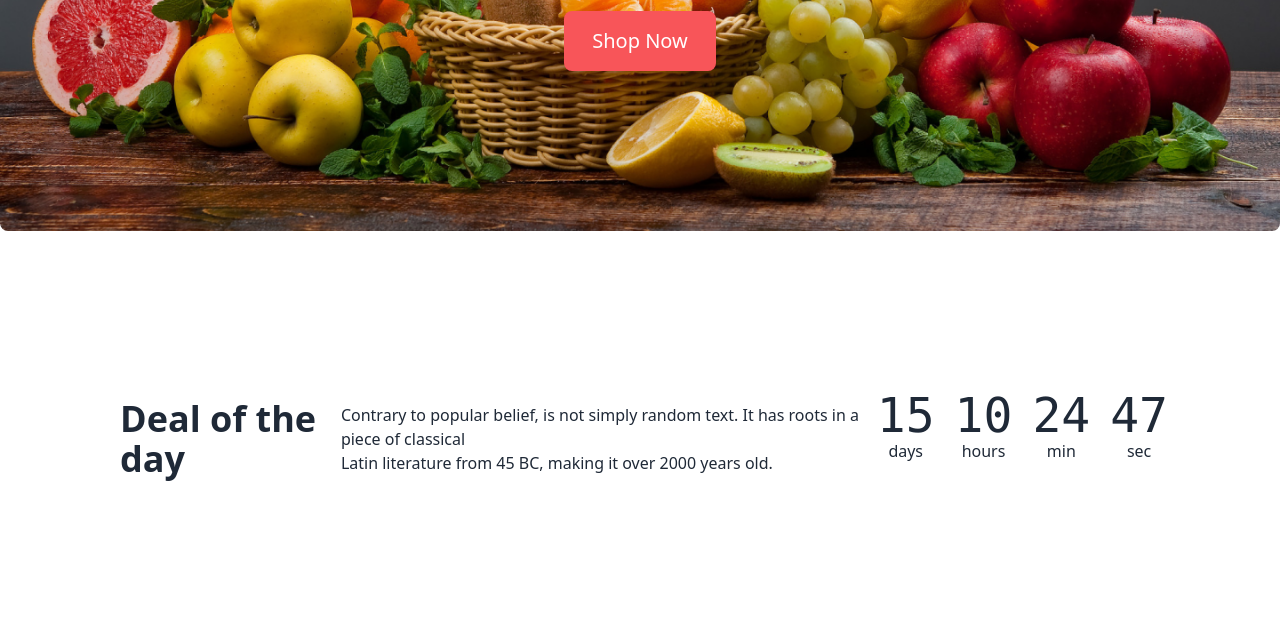
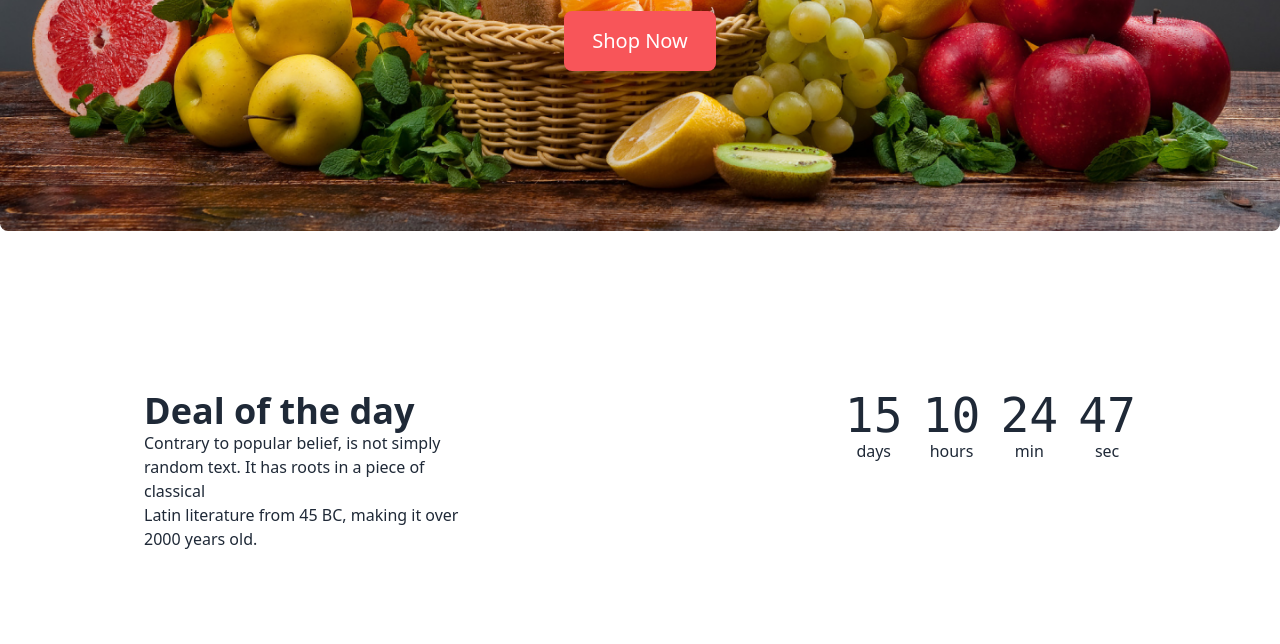
Before and after one commit to Yeamin-Ahmed/DESHI-FRUITS, a plain HTML site: page index.html in a window 1280 px wide. Shown: the part 477-1121 px from the top of the page. Drawn offline with nearby package versions, Linux system fonts and the light colour scheme; grey boxes are pictures that could not be loaded.

Commit message:
prob prob problem

```diff
--- a/index.html
+++ b/index.html
@@ -254,10 +254,10 @@
       <section>
         <!--deal of the day-->
        <div>
-        <div class="deal flex px-16 m-12 my-40">
-          <div class="navbar bg-base-100">
+        <div class="deal flex px-24 m-12 my-40 gap-96">
+          <div class=" bg-base-100">
             <h1 class="text-4xl font-bold">Deal of the day</h1>
-            <p class="">
+            <p >
               Contrary to popular belief, is not simply random text. It has
               roots in a piece of classical <br />
               Latin literature from 45 BC, making it over 2000 years old.
```
